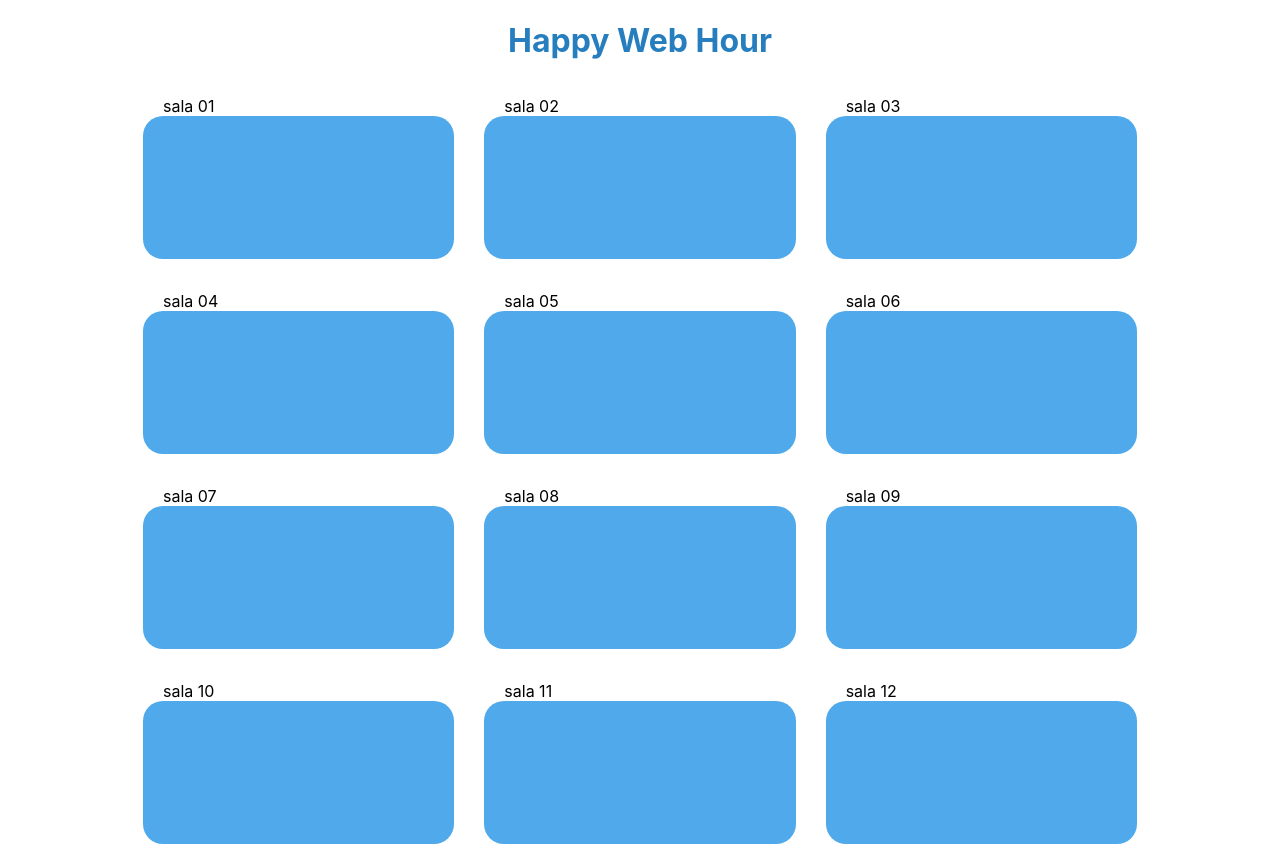
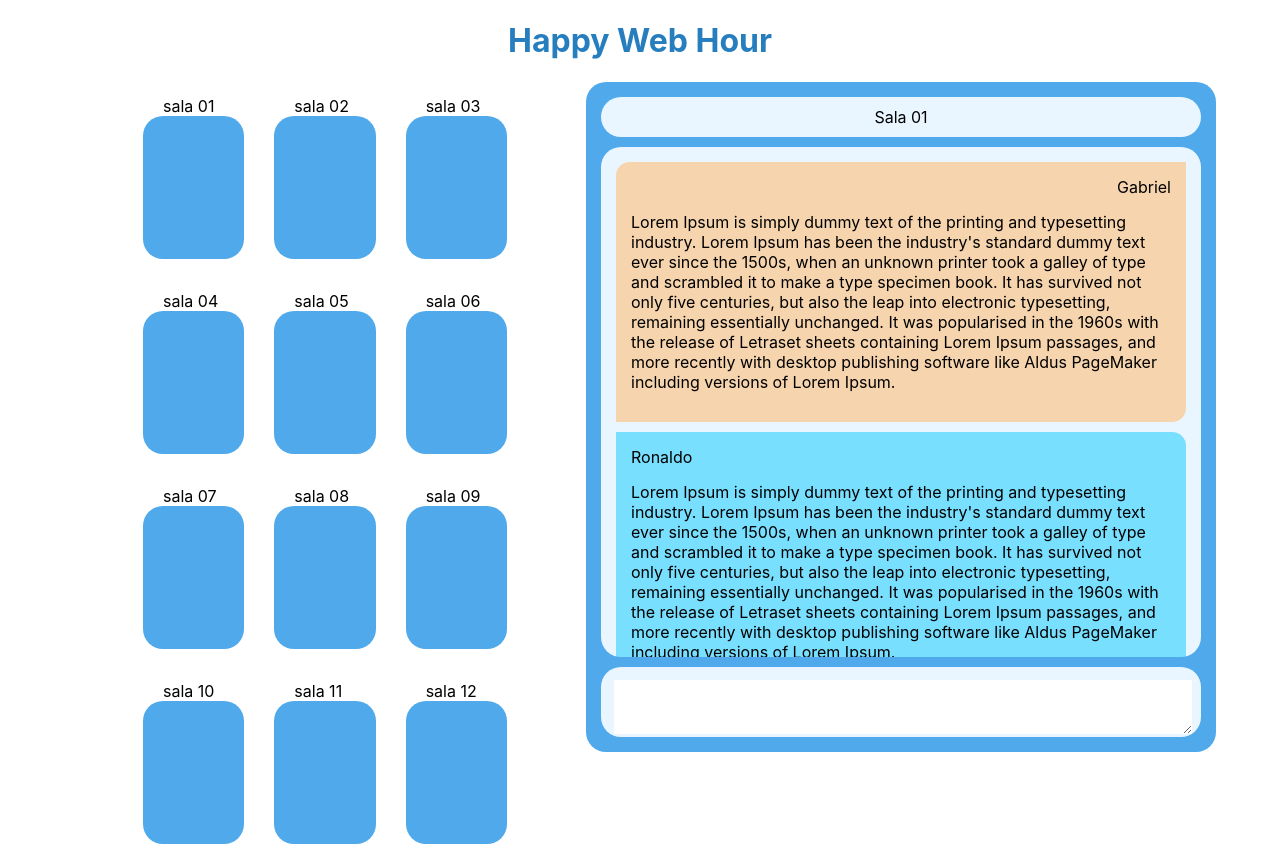
Before and after one commit to happy-web-hour/web-app, a React (Create React App) app: page / in a window 1280 px wide. Both pictures are taken after a click on the button "Entrar". Built offline with nearby package versions, Linux system fonts and the light colour scheme.

Commit message:
added chat components

```diff
--- /dev/null
+++ b/src/components/Chat/Chat.css
@@ -0,0 +1,36 @@
+.Chat-container {
+    position: relative;
+    width: 100%;
+}
+
+.Chat-background {
+    background-color: #4FA9EA;
+    border-radius: 20px;
+    width: 600px;
+    height: 80vh;
+    padding: 15px;
+    display: grid;
+    grid-template-rows: auto 1fr auto;
+    grid-gap: 10px;
+    overflow: hidden;
+}
+
+.Chat-room-name,
+.Chat-history-container,
+.Chat-textarea-container {
+    background-color: #E9F6FF;
+    border-radius: 20px;
+    padding: 10px;
+}
+
+.Chat-textarea-container {
+    min-height: 50px;
+}
+
+.Chat-textarea-container:hover {
+    min-height: 100px;
+}
+
+.Chat-history-container {
+    overflow: auto;
+}
--- /dev/null
+++ b/src/components/Chat/Chat.tsx
@@ -0,0 +1,45 @@
+import React from "react";
+import ChatBalloon from '../ChatBalloon'
+import ChatTextArea from '../ChatTextArea'
+import "./Chat.css";
+
+
+interface ChatProps {
+  roomId: string,
+  roomName: string
+}
+interface ChatState {}
+
+class Chat extends React.Component<ChatProps, ChatState> {
+  _msg = "Lorem Ipsum is simply dummy text of the printing and typesetting industry. Lorem Ipsum has been the industry's standard dummy text ever since the 1500s, when an unknown printer took a galley of type and scrambled it to make a type specimen book. It has survived not only five centuries, but also the leap into electronic typesetting, remaining essentially unchanged. It was popularised in the 1960s with the release of Letraset sheets containing Lorem Ipsum passages, and more recently with desktop publishing software like Aldus PageMaker including versions of Lorem Ipsum."
+  constructor(props: ChatProps) {
+    super(props);
+    this.state = {};
+  }
+
+  render() {
+    const roomName = this.props.roomName
+    return (
+    <div className="Chat-container">
+      <div className="Chat-background">
+        <div className="Chat-room-name">{roomName}</div>
+        <div className="Chat-history-container">
+          <ChatBalloon type="self" userName="Gabriel" msg={this._msg}/>
+          <ChatBalloon type="user" userName="Ronaldo" msg={this._msg}/>
+          <ChatBalloon type="user" userName="Ronaldo" msg={this._msg}/>
+          <ChatBalloon type="self" userName="Gabriel" msg={this._msg}/>
+          <ChatBalloon type="self" userName="Gabriel" msg="banana"/>
+          <ChatBalloon type="user" userName="Ronaldo" msg="pera"/>
+          <ChatBalloon type="sys" msg="fulano de tal entrou" timestamp="12:45:00 12/08/2020"/>
+        </div>
+        <div className="Chat-textarea-container">
+          <ChatTextArea/>
+        </div>
+      </div>
+
+    </div>
+    );
+  }
+}
+
+export default Chat;
--- /dev/null
+++ b/src/components/Chat/index.tsx
@@ -0,0 +1,3 @@
+import Chat from './Chat'
+
+export default Chat
--- /dev/null
+++ b/src/components/ChatBalloon/ChatBalloon.css
@@ -0,0 +1,67 @@
+.ChatBalloon-line-container-self,
+.ChatBalloon-line-container-user,
+.ChatBalloon-line-container-sys {
+    display: flex;
+
+}
+
+.ChatBalloon-line-container-self,
+.ChatBalloon-line-container-sys {
+    justify-content: flex-end;
+}
+
+.ChatBalloon-line-container-user {
+    justify-content: flex-start;
+}
+
+.ChatBalloon-container-self,
+.ChatBalloon-container-user,
+.ChatBalloon-container-sys {
+    background-color: #78DFFF;
+    display: grid;
+    grid-template-rows: auto 1fr auto;
+    padding: 5px;
+    border-radius: 0px 14px;
+    position: relative;
+    width: fit-content;
+    margin: 5px;
+    padding: 15px;
+}
+
+.ChatBalloon-container-sys {
+    background-color: transparent;
+}
+
+.ChatBalloon-container-self {
+    background-color: #f6d4ad;
+    border-radius: 14px 0;
+}
+
+.ChatBalloon-username-self,
+.ChatBalloon-timestamp-self {
+    text-align: right;
+}
+
+.ChatBalloon-username-user,
+.ChatBalloon-usermessage-self,
+.ChatBalloon-usermessage-user,
+.ChatBalloon-timestamp-user {
+    text-align: left;
+}
+
+.ChatBalloon-username-sys,
+.ChatBalloon-usermessage-sys,
+.ChatBalloon-timestamp-sys {
+    text-align: right;
+    font-size: small;
+    font-weight: bold;
+}
+
+.ChatBalloon-timestamp-sys {
+    font-weight: lighter;
+}
+
+.ChatBalloon-usermessage-self,
+.ChatBalloon-usermessage-user {
+    padding: 15px 0;
+}
--- /dev/null
+++ b/src/components/ChatBalloon/ChatBalloon.tsx
@@ -0,0 +1,36 @@
+import React from "react";
+
+import "./ChatBalloon.css";
+
+interface ChatBalloonProps {
+  type: string;
+  userName?: string,
+  msg?: string,
+  timestamp?: string
+}
+interface ChatBalloonState {}
+
+class ChatBalloon extends React.Component<ChatBalloonProps, ChatBalloonState> {
+  constructor(props: ChatBalloonProps) {
+    super(props);
+    this.state = {};
+  }
+
+  render() {
+    const type = this.props.type;
+    const userName = this.props.userName;
+    const msg = this.props.msg;
+    const timestamp = this.props.timestamp;
+    return (
+      <div className={`ChatBalloon-line-container-${type}`}>
+        <div className={`ChatBalloon-container-${type}`}>
+          <div className={`ChatBalloon-username-${type}`}>{userName}</div>
+          <div className={`ChatBalloon-usermessage-${type}`}>{msg}</div>
+          <div className={`ChatBalloon-timestamp-${type}`}>{timestamp}</div>
+        </div>
+      </div>
+    );
+  }
+}
+
+export default ChatBalloon;
--- /dev/null
+++ b/src/components/ChatBalloon/index.tsx
@@ -0,0 +1,3 @@
+import ChatBalloon from './ChatBalloon'
+
+export default ChatBalloon
--- /dev/null
+++ b/src/components/ChatTextArea/ChatTextArea.css
@@ -0,0 +1,12 @@
+.ChatTextArea-input-container {
+    padding: 3px;
+    height: 100%;
+}
+
+.ChatTextArea-input {
+    border: transparent;
+    text-align: left;
+    background: #ffffff;
+    width: 100%;
+    height: 100%;
+}
--- /dev/null
+++ b/src/components/ChatTextArea/ChatTextArea.tsx
@@ -0,0 +1,40 @@
+import React from 'react'
+import './ChatTextArea.css'
+
+interface ChatTextAreaState {
+  text: string;
+}
+
+interface ChatTextAreaProps {}
+
+class ChatTextArea extends React.Component<ChatTextAreaProps, ChatTextAreaState> {
+    constructor(props: ChatTextAreaProps) {
+        super(props)
+        this.handleChange = this.handleChange.bind(this);
+        this.handleKeyPress = this.handleKeyPress.bind(this);
+        this.state = {text: ''};
+    }
+
+    handleChange(e: React.ChangeEvent<HTMLTextAreaElement>) {
+      if (this.state.text !== e.target.value)
+        this.setState({text: e.target.value})
+      e.preventDefault()
+    }
+
+    handleKeyPress(e: React.KeyboardEvent<HTMLTextAreaElement>){
+      if(e.key === 'Enter'){
+        // TODO: call api and send message
+        this.setState({text: ""})
+      }
+    }
+
+    render() {
+        return (
+          <div className="ChatTextArea-input-container">
+            <textarea onChange={this.handleChange} onKeyPress={this.handleKeyPress} value={this.state.text} className="ChatTextArea-input" />
+          </div>
+        );
+    }
+}
+
+export default ChatTextArea;
--- /dev/null
+++ b/src/components/ChatTextArea/index.tsx
@@ -0,0 +1,3 @@
+import ChatTextArea from './ChatTextArea'
+
+export default ChatTextArea
--- a/src/components/Room/Room.css
+++ b/src/components/Room/Room.css
@@ -9,5 +9,11 @@
 .Room-master-container {
     display: grid;
     grid-template-columns: repeat(3, 1fr);
-    margin: 0 10vw 0 10vw;
+    margin: 0 5vw 0 5vw;
 }
+
+.Room-chat-container {
+    display: grid;
+    grid-template-columns: 1fr auto;
+    margin: 0 5vw 0 5vw;
+}
--- a/src/components/Room/Room.tsx
+++ b/src/components/Room/Room.tsx
@@ -1,44 +1,45 @@
-import React from 'react'
+import React from "react";
 import { useLocation } from "react-router-dom";
-import RoomButton from "../RoomButton"
-import './Room.css'
+import RoomButton from "../RoomButton";
+import Chat from "../Chat"
+import "./Room.css";
 
 interface RoomProps {
   location: {
-        hash: string,
-        key: string,
-        pathname: string,
-        search: string
+    hash: string;
+    key: string;
+    pathname: string;
+    search: string;
     state: {
-            roomName: string,
-            userName: string
-        }
-    }
+      roomName: string;
+      userName: string;
+    };
+  };
 }
 
 interface RoomStateModel {
-    name: string,
-    users: string[]
+  name: string;
+  users: string[];
 }
 
 interface RoomState {
-    userName?: string
-    roomName?: string
-    roomState?: RoomStateModel[]
+  userName?: string;
+  roomName?: string;
+  roomState?: RoomStateModel[];
 }
 
 class Room extends React.Component<RoomProps, RoomState> {
-    constructor(props: RoomProps){
-        super(props)
+  constructor(props: RoomProps) {
+    super(props);
     this.state = {
       userName: "",
       roomName: "",
-            roomState: []
-        }
+      roomState: [],
+    };
   }
 
-    useQuery(){
-        return new URLSearchParams(useLocation().search)
+  useQuery() {
+    return new URLSearchParams(useLocation().search);
   }
 
   componentDidMount() {
@@ -48,54 +49,54 @@ class Room extends React.Component<RoomProps, RoomState> {
       roomState: [
         {
           name: "sala 01",
-                    users: []
+          users: [],
         },
         {
           name: "sala 02",
-                    users: []
+          users: [],
         },
         {
           name: "sala 03",
-                    users: []
+          users: [],
         },
         {
           name: "sala 04",
-                    users: []
+          users: [],
         },
         {
           name: "sala 05",
-                    users: []
+          users: [],
         },
         {
           name: "sala 06",
-                    users: []
+          users: [],
         },
         {
           name: "sala 07",
-                    users: []
+          users: [],
         },
         {
           name: "sala 08",
-                    users: []
+          users: [],
         },
         {
           name: "sala 09",
-                    users: []
+          users: [],
         },
         {
           name: "sala 10",
-                    users: []
+          users: [],
         },
         {
           name: "sala 11",
-                    users: []
+          users: [],
         },
         {
           name: "sala 12",
-                    users: []
+          users: [],
         },
-            ]
-        })
+      ],
+    });
   }
 
   render() {
@@ -106,15 +107,20 @@ class Room extends React.Component<RoomProps, RoomState> {
             <h1 className="App-title">Happy Web Hour</h1>
           </div>
           <strong>{this.state.userName}</strong>
+          <div className="Room-chat-container">
             <div className="Room-master-container">
-                    {this.state.roomState!.map((room)=>{
-                        return <RoomButton title={room.name} users={room.users}></RoomButton>
+              {this.state.roomState!.map((room) => {
+                return (
+                  <RoomButton title={room.name} users={room.users}></RoomButton>
+                );
               })}
+            </div>
+            <Chat roomId="0" roomName="Sala 01"></Chat>
           </div>
         </header>
       </div>
-        )
+    );
   }
 }
 
-export default Room
+export default Room;
```
Lines whose indentation alone changed are shown as unchanged.
